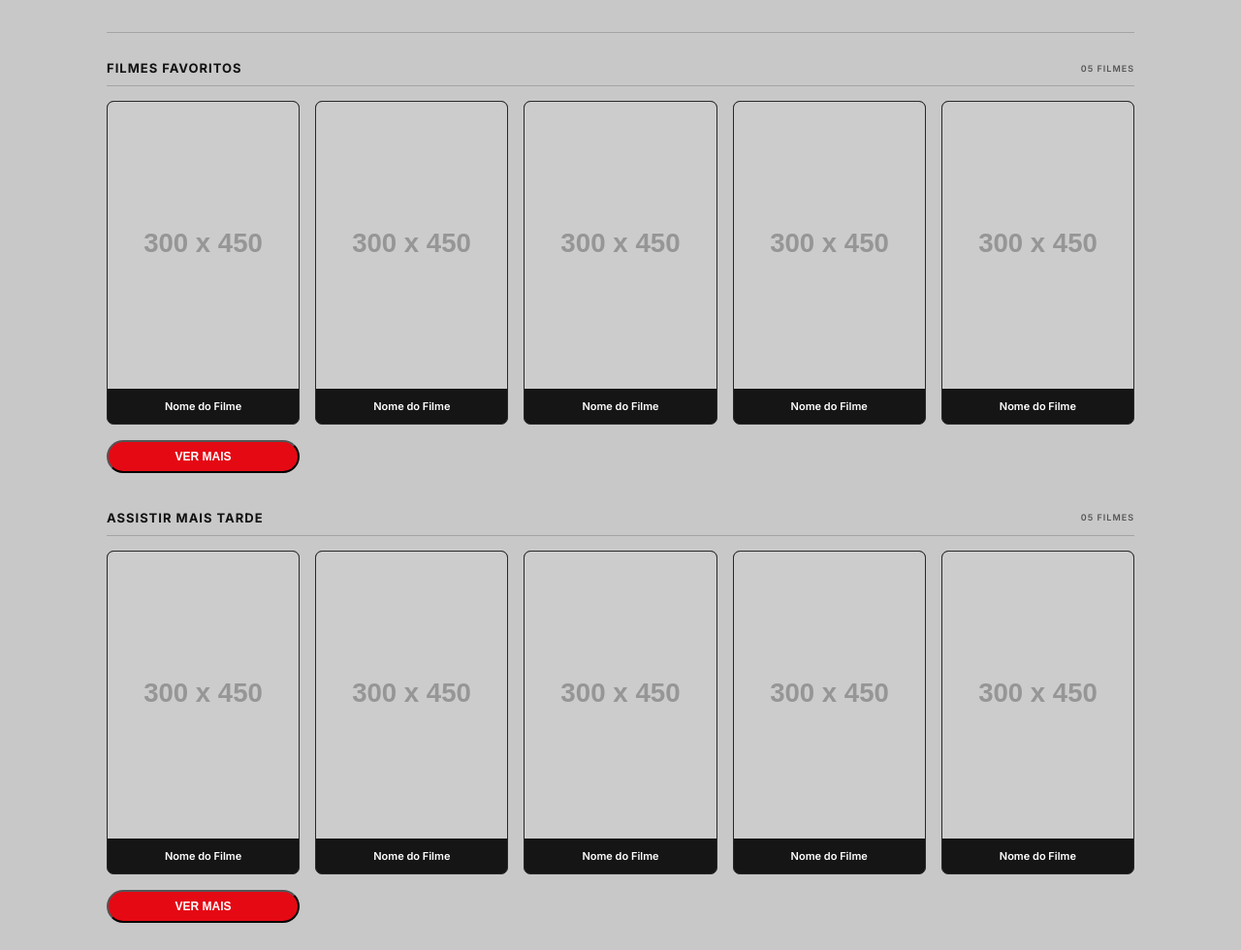
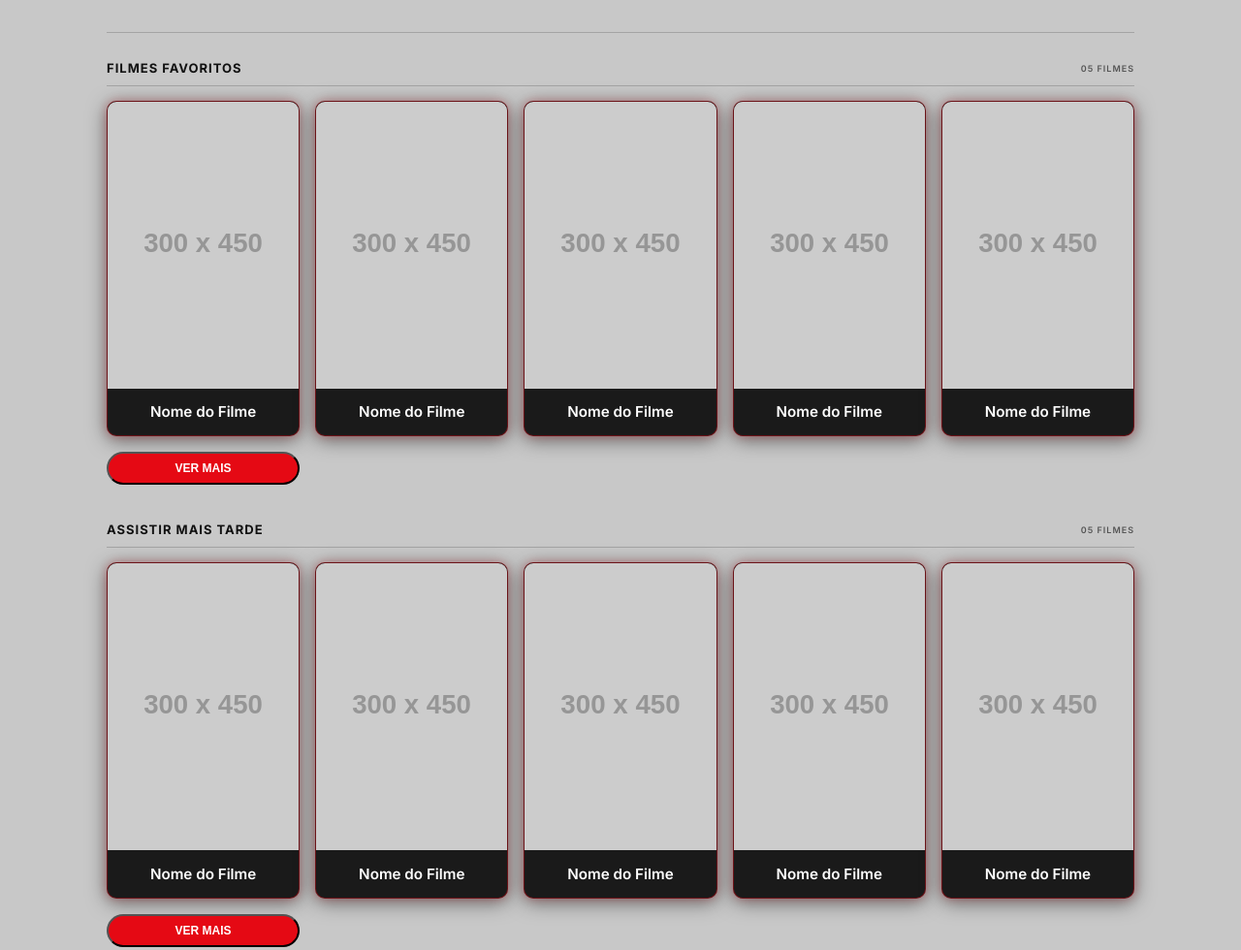
Before and after one commit to kdps73/ProjetoIntegradorSenac, a plain HTML site: page frontend/usuario.html in a window 1280 px wide. Shown: the part 308-1288 px from the top of the page at 97% size. Drawn offline with Linux system fonts and the light colour scheme; files that its build step writes are made by us from their sources; placeholder pictures from the web are drawn by us.

Commit message:
att usuario

```diff
--- a/frontend/css/usuario.css
+++ b/frontend/css/usuario.css
@@ -750,71 +750,89 @@ a {
 
 
 /* =========================================================
-   CARD
+   CARD DE FILME (Idêntico ao design do index.css)
    ========================================================= */
 
 .movie-card {
-
-    background: #151515;
-
-    border: 1px solid #292929;
-
-    border-radius: 7px;
-
+    background-color: #1a1a1a;
+    border-radius: 10px;
     overflow: hidden;
-
+    /* Borda com brilho vermelho */
+    border: 1.5px solid rgba(229, 9, 20, 0.4);
+    box-shadow:
+        0 0 10px rgba(229, 9, 20, 0.25),
+        0 4px 20px rgba(0, 0, 0, 0.5);
     cursor: pointer;
-
-    transition:
-        transform 0.25s ease,
-        border-color 0.25s ease,
-        box-shadow 0.25s ease;
+    transition: transform 0.3s ease, box-shadow 0.3s ease, border-color 0.3s ease;
 }
 
-
 .movie-card:hover {
-
-    transform: translateY(-5px);
-
+    transform: translateY(-6px) scale(1.02);
     border-color: var(--vermelho);
-
-    box-shadow: 0 8px 25px rgba(0, 0, 0, 0.35);
+    box-shadow:
+        0 0 22px rgba(229, 9, 20, 0.55),
+        0 8px 30px rgba(0, 0, 0, 0.6);
 }
 
+.movie-poster-container {
+    position: relative;
+    overflow: hidden;
+    aspect-ratio: 2 / 3;
+    width: 100%;
+}
 
 .movie-poster {
-
     width: 100%;
-
-    aspect-ratio: 2 / 3;
-
+    height: 100%;
+    object-fit: cover;
     display: block;
-
-    object-fit: cover;
-
     background: #000;
+    transition: transform 0.4s ease;
 }
 
+.movie-card:hover .movie-poster {
+    transform: scale(1.06);
+}
+
+.movie-overlay {
+    position: absolute;
+    inset: 0;
+    background: rgba(229, 9, 20, 0.75);
+    display: flex;
+    align-items: center;
+    justify-content: center;
+    opacity: 0;
+    transition: opacity 0.3s ease;
+}
+
+.movie-card:hover .movie-overlay {
+    opacity: 1;
+}
+
+.movie-overlay-text {
+    font-size: 0.9rem;
+    font-weight: 600;
+    color: var(--branco);
+    letter-spacing: 0.5px;
+}
+
+.movie-info {
+    padding: 0.9rem 0.8rem;
+    display: flex;
+    flex-direction: column;
+    gap: 0.35rem;
+}
 
 .movie-title {
-
     display: block;
-
-    padding: 11px 8px;
-
     color: white;
-
-    font-size: 11px;
-
+    font-size: 0.95rem;
     font-weight: 600;
-
     text-align: center;
-
     white-space: nowrap;
-
     overflow: hidden;
-
     text-overflow: ellipsis;
+    line-height: 1.3;
 }
 
 
--- a/frontend/usuario.html
+++ b/frontend/usuario.html
@@ -51,27 +51,17 @@
                 <!-- Pesquisa -->
                 <div class="search-box">
 
-                    <input
-                        type="text"
-                        placeholder="Buscar..."
-                    >
+                    <input type="text" placeholder="Buscar...">
 
-                    <img
-                        src="./img/lupa.webp"
-                        alt="Buscar"
-                        class="search-icon"
-                    >
+                    <img src="./img/lupa.webp" alt="Buscar" class="search-icon">
 
                 </div>
 
                 <!-- Perfil -->
                 <div class="profile-icon">
 
-                    <img
-                        src="https://adaptcommunitynetwork.org/wp-content/uploads/2023/09/person-placeholder.jpg"
-                        alt="Perfil"
-                        class="profile-avatar-icon"
-                    >
+                    <img src="https://adaptcommunitynetwork.org/wp-content/uploads/2023/09/person-placeholder.jpg"
+                        alt="Perfil" class="profile-avatar-icon">
 
                 </div>
 
@@ -115,27 +105,16 @@
 
             <div class="avatar-container">
 
-                <img
-                    class="hat-accessory"
-                    src="./img/hat-red-dead.png"
-                    alt="Chapéu"
-                >
+                <img class="hat-accessory" src="./img/hat-red-dead.png" alt="Chapéu">
 
                 <div class="avatar-circle">
 
-                    <img
-                        src="https://adaptcommunitynetwork.org/wp-content/uploads/2023/09/person-placeholder.jpg"
-                        alt="Avatar do Usuário"
-                        class="avatar-img"
-                    >
+                    <img src="https://adaptcommunitynetwork.org/wp-content/uploads/2023/09/person-placeholder.jpg"
+                        alt="Avatar do Usuário" class="avatar-img">
 
                 </div>
 
-                <img
-                    class="accessory"
-                    src="./img/acessorio-red-dead.png"
-                    alt="Espada"
-                >
+                <img class="accessory" src="./img/acessorio-red-dead.png" alt="Espada">
 
             </div>
 
@@ -152,22 +131,14 @@
 
                 <div class="bio-box">
 
-                    <input
-                        type="text"
-                        class="bio-text"
-                        placeholder="Escreva sua bio aqui..."
-                    >
+                    <input type="text" class="bio-text" placeholder="Escreva sua bio aqui...">
 
                 </div>
 
             </div>
 
 
-            <img
-                class="pet-accessory"
-                src="./img/pet-red-dead.png"
-                alt="Mascote"
-            >
+            <img class="pet-accessory" src="./img/pet-red-dead.png" alt="Mascote">
 
         </section>
 
@@ -197,77 +168,63 @@
             <div class="movies-grid">
 
                 <article class="movie-card">
-
-                    <img
-                        src="https://placehold.co/300x450"
-                        alt="Capa do filme"
-                        class="movie-poster"
-                    >
-
-                    <span class="movie-title">
-                        Nome do Filme
-                    </span>
-
+                    <div class="movie-poster-container">
+                        <img src="https://placehold.co/300x450" alt="Capa do filme" class="movie-poster">
+                        <div class="movie-overlay">
+                            <span class="movie-overlay-text">Ver Detalhes</span>
+                        </div>
+                    </div>
+                    <div class="movie-info">
+                        <span class="movie-title">Nome do Filme</span>
+                    </div>
                 </article>
 
+                <article class="movie-card">
+                    <div class="movie-poster-container">
+                        <img src="https://placehold.co/300x450" alt="Capa do filme" class="movie-poster">
+                        <div class="movie-overlay">
+                            <span class="movie-overlay-text">Ver Detalhes</span>
+                        </div>
+                    </div>
+                    <div class="movie-info">
+                        <span class="movie-title">Nome do Filme</span>
+                    </div>
+                </article>
 
                 <article class="movie-card">
-
-                    <img
-                        src="https://placehold.co/300x450"
-                        alt="Capa do filme"
-                        class="movie-poster"
-                    >
-
-                    <span class="movie-title">
-                        Nome do Filme
-                    </span>
-
+                    <div class="movie-poster-container">
+                        <img src="https://placehold.co/300x450" alt="Capa do filme" class="movie-poster">
+                        <div class="movie-overlay">
+                            <span class="movie-overlay-text">Ver Detalhes</span>
+                        </div>
+                    </div>
+                    <div class="movie-info">
+                        <span class="movie-title">Nome do Filme</span>
+                    </div>
                 </article>
 
+                <article class="movie-card">
+                    <div class="movie-poster-container">
+                        <img src="https://placehold.co/300x450" alt="Capa do filme" class="movie-poster">
+                        <div class="movie-overlay">
+                            <span class="movie-overlay-text">Ver Detalhes</span>
+                        </div>
+                    </div>
+                    <div class="movie-info">
+                        <span class="movie-title">Nome do Filme</span>
+                    </div>
+                </article>
 
                 <article class="movie-card">
-
-                    <img
-                        src="https://placehold.co/300x450"
-                        alt="Capa do filme"
-                        class="movie-poster"
-                    >
-
-                    <span class="movie-title">
-                        Nome do Filme
-                    </span>
-
-                </article>
-
-
-                <article class="movie-card">
-
-                    <img
-                        src="https://placehold.co/300x450"
-                        alt="Capa do filme"
-                        class="movie-poster"
-                    >
-
-                    <span class="movie-title">
-                        Nome do Filme
-                    </span>
-
-                </article>
-
-
-                <article class="movie-card">
-
-                    <img
-                        src="https://placehold.co/300x450"
-                        alt="Capa do filme"
-                        class="movie-poster"
-                    >
-
-                    <span class="movie-title">
-                        Nome do Filme
-                    </span>
-
+                    <div class="movie-poster-container">
+                        <img src="https://placehold.co/300x450" alt="Capa do filme" class="movie-poster">
+                        <div class="movie-overlay">
+                            <span class="movie-overlay-text">Ver Detalhes</span>
+                        </div>
+                    </div>
+                    <div class="movie-info">
+                        <span class="movie-title">Nome do Filme</span>
+                    </div>
                 </article>
 
                 <button href="#" class="login-button">
@@ -298,77 +255,63 @@
             <div class="movies-grid">
 
                 <article class="movie-card">
-
-                    <img
-                        src="https://placehold.co/300x450"
-                        alt="Capa do filme"
-                        class="movie-poster"
-                    >
-
-                    <span class="movie-title">
-                        Nome do Filme
-                    </span>
-
+                    <div class="movie-poster-container">
+                        <img src="https://placehold.co/300x450" alt="Capa do filme" class="movie-poster">
+                        <div class="movie-overlay">
+                            <span class="movie-overlay-text">Ver Detalhes</span>
+                        </div>
+                    </div>
+                    <div class="movie-info">
+                        <span class="movie-title">Nome do Filme</span>
+                    </div>
                 </article>
 
+                <article class="movie-card">
+                    <div class="movie-poster-container">
+                        <img src="https://placehold.co/300x450" alt="Capa do filme" class="movie-poster">
+                        <div class="movie-overlay">
+                            <span class="movie-overlay-text">Ver Detalhes</span>
+                        </div>
+                    </div>
+                    <div class="movie-info">
+                        <span class="movie-title">Nome do Filme</span>
+                    </div>
+                </article>
 
                 <article class="movie-card">
-
-                    <img
-                        src="https://placehold.co/300x450"
-                        alt="Capa do filme"
-                        class="movie-poster"
-                    >
-
-                    <span class="movie-title">
-                        Nome do Filme
-                    </span>
-
+                    <div class="movie-poster-container">
+                        <img src="https://placehold.co/300x450" alt="Capa do filme" class="movie-poster">
+                        <div class="movie-overlay">
+                            <span class="movie-overlay-text">Ver Detalhes</span>
+                        </div>
+                    </div>
+                    <div class="movie-info">
+                        <span class="movie-title">Nome do Filme</span>
+                    </div>
                 </article>
 
+                <article class="movie-card">
+                    <div class="movie-poster-container">
+                        <img src="https://placehold.co/300x450" alt="Capa do filme" class="movie-poster">
+                        <div class="movie-overlay">
+                            <span class="movie-overlay-text">Ver Detalhes</span>
+                        </div>
+                    </div>
+                    <div class="movie-info">
+                        <span class="movie-title">Nome do Filme</span>
+                    </div>
+                </article>
 
                 <article class="movie-card">
-
-                    <img
-                        src="https://placehold.co/300x450"
-                        alt="Capa do filme"
-                        class="movie-poster"
-                    >
-
-                    <span class="movie-title">
-                        Nome do Filme
-                    </span>
-
-                </article>
-
-
-                <article class="movie-card">
-
-                    <img
-                        src="https://placehold.co/300x450"
-                        alt="Capa do filme"
-                        class="movie-poster"
-                    >
-
-                    <span class="movie-title">
-                        Nome do Filme
-                    </span>
-
-                </article>
-
-
-                <article class="movie-card">
-
-                    <img
-                        src="https://placehold.co/300x450"
-                        alt="Capa do filme"
-                        class="movie-poster"
-                    >
-
-                    <span class="movie-title">
-                        Nome do Filme
-                    </span>
-
+                    <div class="movie-poster-container">
+                        <img src="https://placehold.co/300x450" alt="Capa do filme" class="movie-poster">
+                        <div class="movie-overlay">
+                            <span class="movie-overlay-text">Ver Detalhes</span>
+                        </div>
+                    </div>
+                    <div class="movie-info">
+                        <span class="movie-title">Nome do Filme</span>
+                    </div>
                 </article>
 
                 <button href="#" class="login-button">
```
